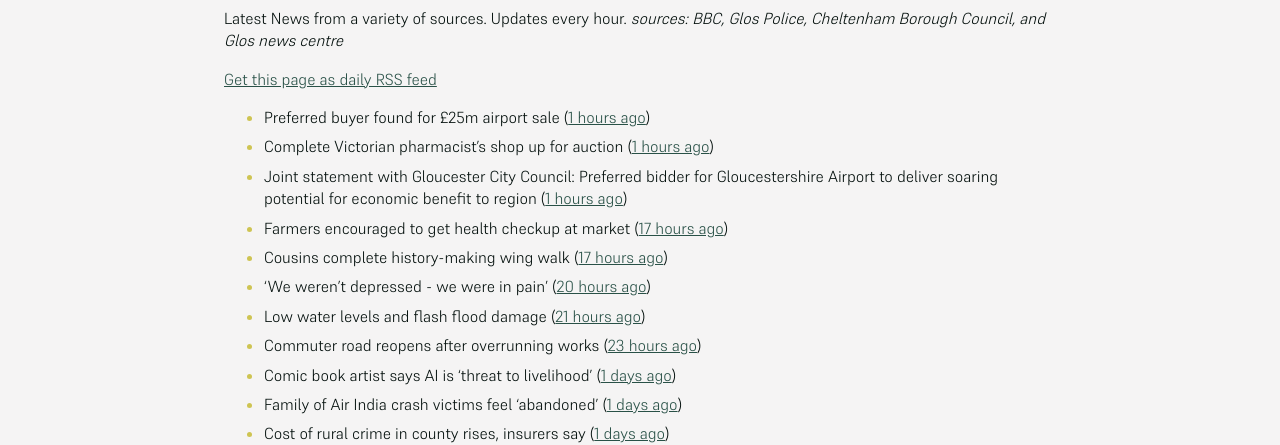
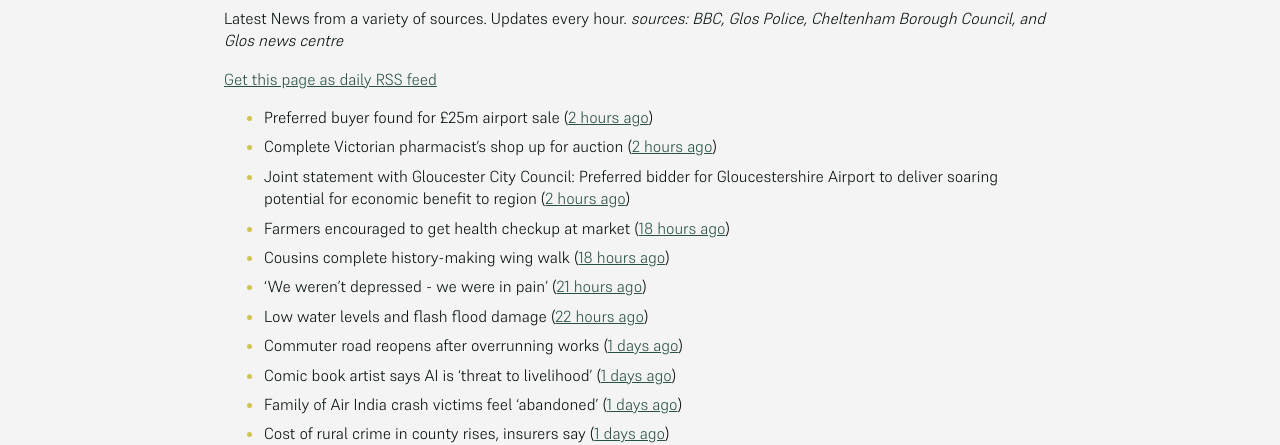
Before and after one commit to mat-0/cheltenham-open-data, a Jekyll site: the page built from _pages/news.md, in a window 1280 px wide. Shown: the part 266-711 px from the top of the page. Built offline with Jekyll 4.4.1, drawn with Linux system fonts in a browser that asks for light colours; some of the changed text lies outside the part shown.

Commit message:
Updated 2025-06-18 07:57:50

```diff
--- a/_pages/news.md
+++ b/_pages/news.md
@@ -12,14 +12,14 @@ _sources: BBC, Glos Police, Cheltenham Borough Council, and Glos news centre_
 [Get this page as daily RSS feed](/daily.rss)
 
 <!-- news_marker starts -->
-- Preferred buyer found for £25m airport sale ([1 hours ago](https://www.bbc.com/news/articles/c70xjdr4veyo))
-- Complete Victorian pharmacist's shop up for auction ([1 hours ago](https://www.bbc.com/news/articles/cly36y5qwz3o))
-- Joint statement with Gloucester City Council: Preferred bidder for Gloucestershire Airport to deliver soaring potential for economic benefit to region ([1 hours ago](https://www.cheltenham.gov.uk/news/article/3021/joint_statement_with_gloucester_city_council_preferred_bidder_for_gloucestershire_airport_to_deliver_soaring_potential_for_economic_benefit_to_region))
-- Farmers encouraged to get health checkup at market ([17 hours ago](https://www.bbc.com/news/articles/c5yxyye6rglo))
-- Cousins complete history-making wing walk ([17 hours ago](https://www.bbc.com/news/articles/czxw6npq667o))
-- 'We weren't depressed - we were in pain' ([20 hours ago](https://www.bbc.com/news/articles/cvgv27g4wjno))
-- Low water levels and flash flood damage ([21 hours ago](https://www.bbc.com/news/articles/cn5krq5pgldo))
-- Commuter road reopens after overrunning works ([23 hours ago](https://www.bbc.com/news/articles/c78n5zl514lo))
+- Preferred buyer found for £25m airport sale ([2 hours ago](https://www.bbc.com/news/articles/c70xjdr4veyo))
+- Complete Victorian pharmacist's shop up for auction ([2 hours ago](https://www.bbc.com/news/articles/cly36y5qwz3o))
+- Joint statement with Gloucester City Council: Preferred bidder for Gloucestershire Airport to deliver soaring potential for economic benefit to region ([2 hours ago](https://www.cheltenham.gov.uk/news/article/3021/joint_statement_with_gloucester_city_council_preferred_bidder_for_gloucestershire_airport_to_deliver_soaring_potential_for_economic_benefit_to_region))
+- Farmers encouraged to get health checkup at market ([18 hours ago](https://www.bbc.com/news/articles/c5yxyye6rglo))
+- Cousins complete history-making wing walk ([18 hours ago](https://www.bbc.com/news/articles/czxw6npq667o))
+- 'We weren't depressed - we were in pain' ([21 hours ago](https://www.bbc.com/news/articles/cvgv27g4wjno))
+- Low water levels and flash flood damage ([22 hours ago](https://www.bbc.com/news/articles/cn5krq5pgldo))
+- Commuter road reopens after overrunning works ([1 days ago](https://www.bbc.com/news/articles/c78n5zl514lo))
 - Comic book artist says AI is 'threat to livelihood' ([1 days ago](https://www.bbc.com/news/articles/cjrnr779z2lo))
 - Family of Air India crash victims feel 'abandoned' ([1 days ago](https://www.bbc.com/news/articles/c5y0lwreg9qo))
 - Cost of rural crime in county rises, insurers say ([1 days ago](https://www.bbc.com/news/articles/cje7e8lqvj0o))
```
Also changed, not shown: other parts of _pages/news.md (+1 -1 lines), _data/flood.json (+4 -4 lines), index.md (+5 -5 lines).
